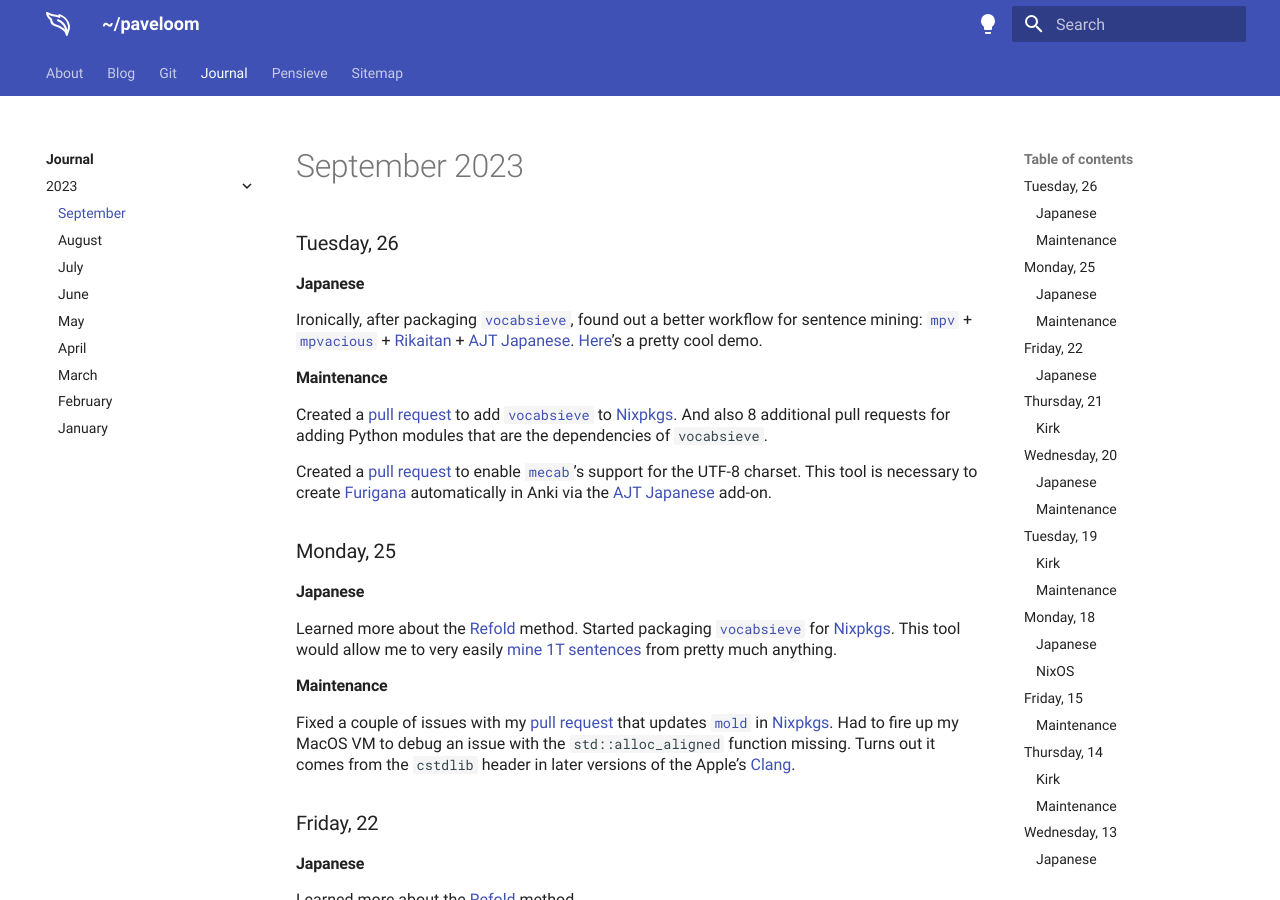
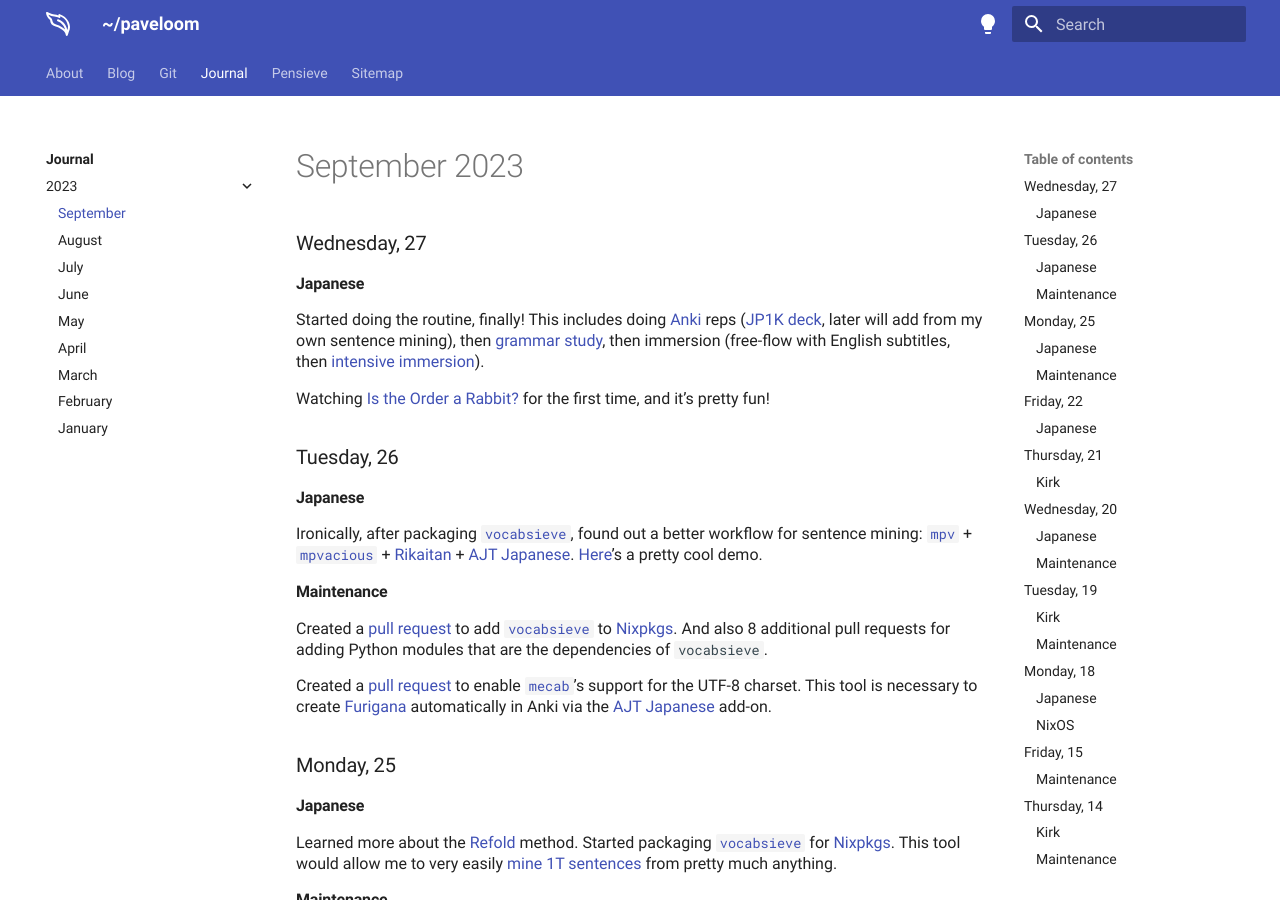
Before and after one commit to paveloom/paveloom.dev, an MkDocs documentation site: the page built from content/journal/2023/september.md, in a window 1280 px wide and 900 px high. Built offline with MkDocs 1.6.1 and Material for MkDocs 9.7.7, drawn with Linux system fonts in a browser that asks for light colours.

Commit message:
Journal: add the September, 27 entry.

```diff
--- a/content/journal/2023/september.md
+++ b/content/journal/2023/september.md
@@ -1,4 +1,12 @@
 # September 2023
+
+### Wednesday, 27 {#27}
+
+#### Japanese {#27#japanese}
+
+Started doing the routine, finally! This includes doing [Anki](https://apps.ankiweb.net) reps ([JP1K deck](https://refold.la/japanese/deck), later will add from my own sentence mining), then [grammar study](https://refold.link/JP_Grammar), then immersion (free-flow with English subtitles, then [intensive immersion](https://refold.la/simplified/stage-2/a/intensive-immersion)).
+
+Watching [Is the Order a Rabbit?](https://myanimelist.net/anime/21273/Gochuumon_wa_Usagi_desu_ka) for the first time, and it's pretty fun!
 
 ### Tuesday, 26 {#26}
 
```
